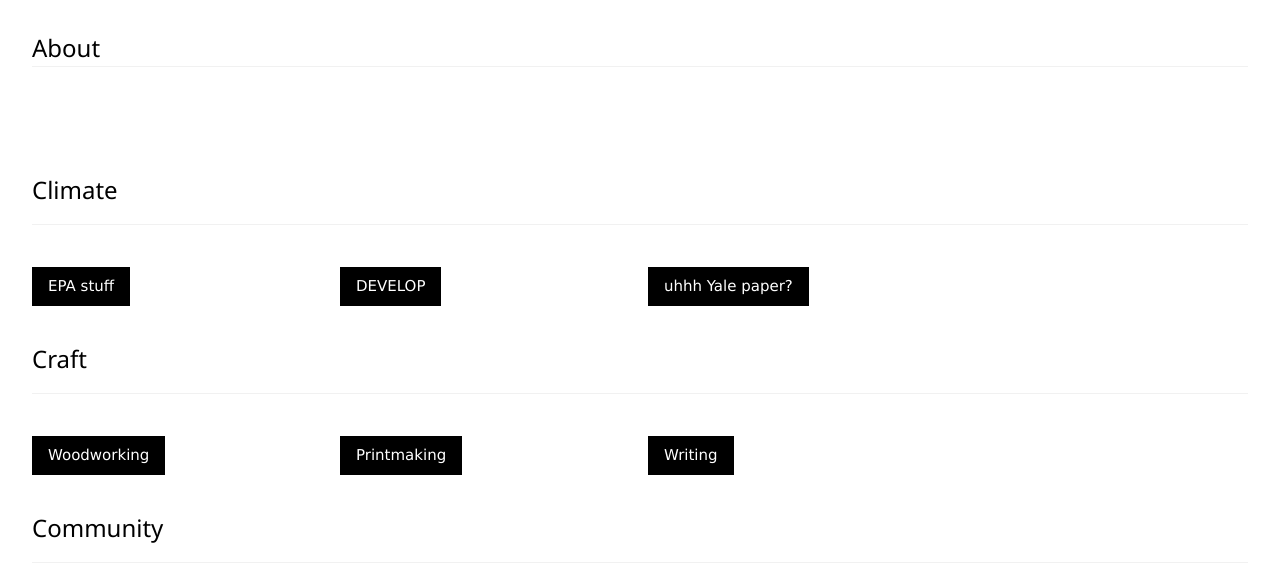
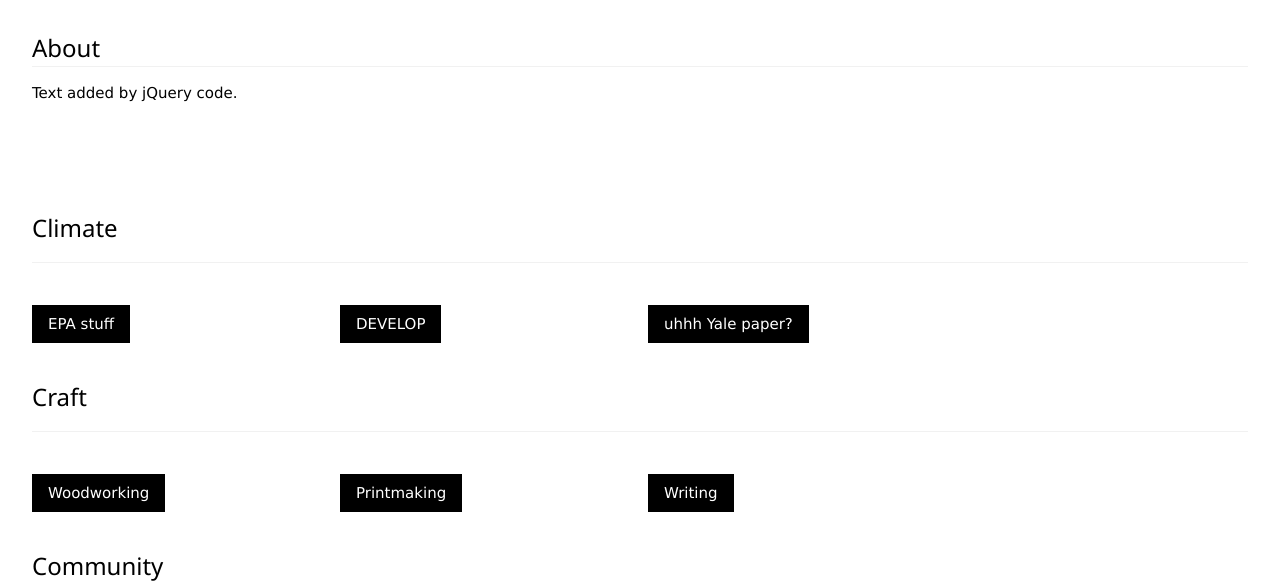
Before and after one commit to ndbkeyes/ndbkeyes.github.io, a Jekyll site: the page index.html, which Jekyll copies as it is, in a window 1280 px wide and 1290 px high. Shown: the part 320-905 px from the top of the window. Built offline with Jekyll 4.4.1, drawn with Linux system fonts in a browser that asks for light colours; nearby versions of some CDN libraries; part of the change alters nothing that is shown; grey boxes are pictures that could not be loaded.

Commit message:
Update index.html

```diff
--- a/index.html
+++ b/index.html
@@ -124,15 +124,11 @@
   <p>Powered by <a href="https://www.w3schools.com/w3css/default.asp" title="W3.CSS" target="_blank" class="w3-hover-text-green">w3.css</a></p>
 </footer>
 
-
-<script type="text/javascript">
-  alert("alert");
-  var allText = "error";
-  var txtFile = new XMLHttpRequest();
-  txtFile.open("GET", "assets/bio.txt", true);
-  allText = txtFile.responseText;
-  alert(allText);
-  document.getElementById("bio").innerHTML = allText;
+<script src="https://code.jquery.com/jquery-3.2.1.min.js"></script>
+<script>
+  $().ready(function() {
+    $("#bio").html("Text added by jQuery code.");
+  });
 </script>
 
 </body>
```
